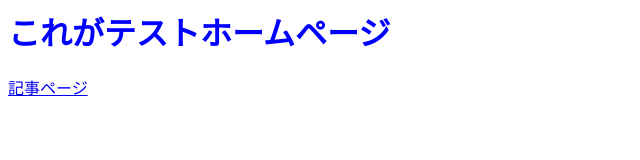
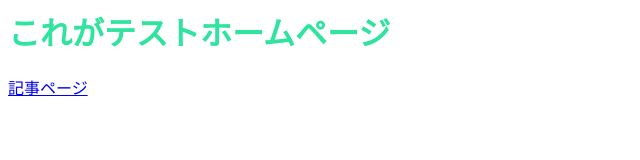
Before and after one commit to f26ba018-CY/my-web, a plain HTML site: page index.html in a window 1280 px wide. Shown: the whole page, without its empty margins (0-640 px from the left). Drawn offline with Linux system fonts and the light colour scheme.

Commit message:
ホームページの文字の色緑色に変更しました。

```diff
--- a/index.html
+++ b/index.html
@@ -4,7 +4,7 @@
     </head>
 
     <body>
-        <h1 style="color: blue">これがテストホームページ</h1>
+        <h1 style="color: rgb(48, 227, 159)">これがテストホームページ</h1>
         <a href="article.html">記事ページ</a>
     </body>
 
```
